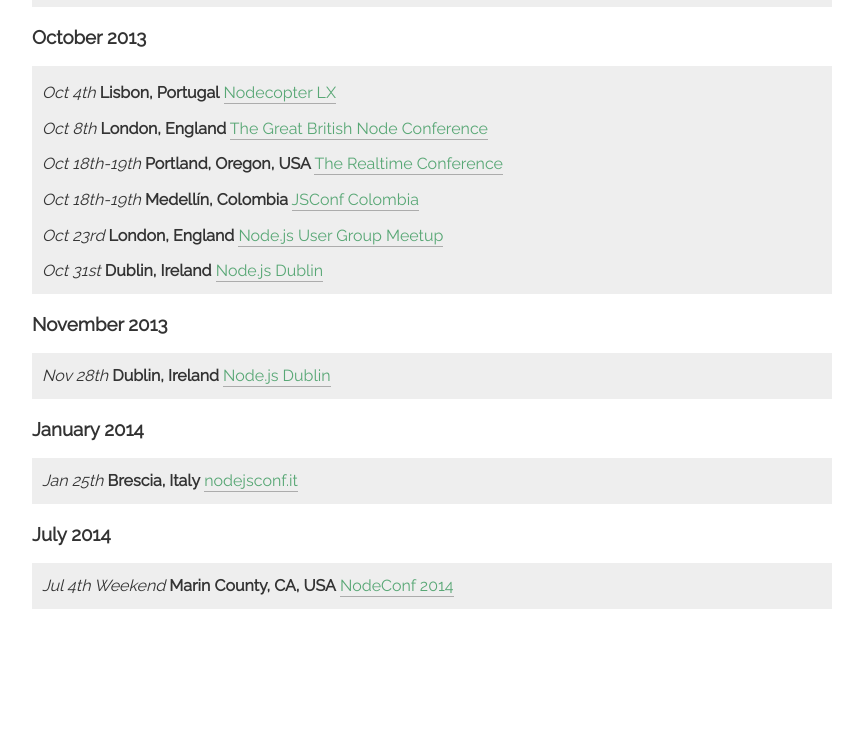
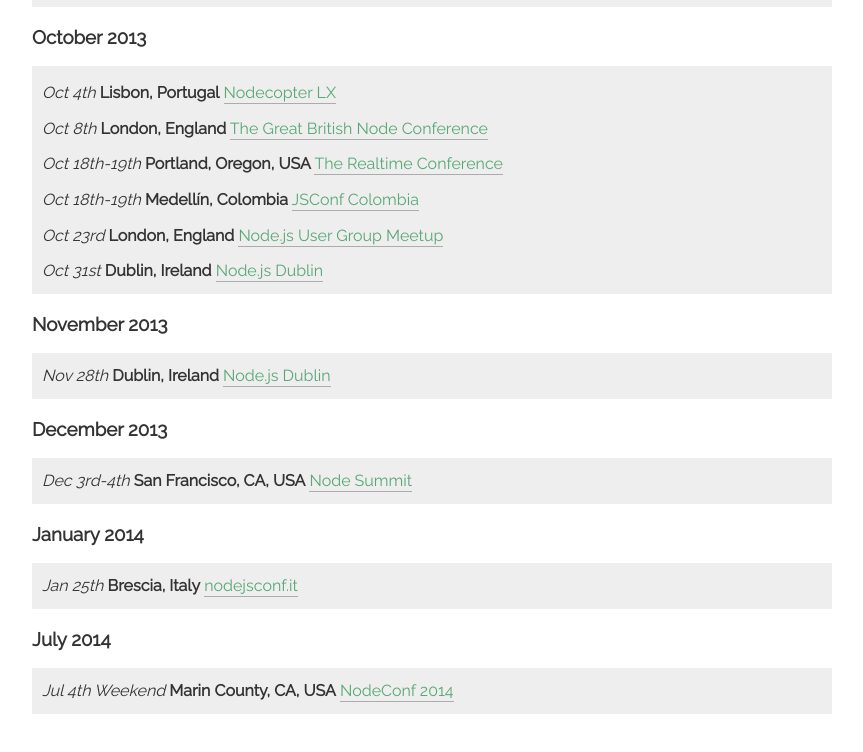
Before and after one commit to knode/node-meatspace, a website: page index.html in a window 1280 px wide. Shown: the part 1603-2355 px from the top of the page, without its empty margins (208-1071 px from the left). Before the commit the page ends 2252 px from the top, so only its background shows below. Drawn offline with Linux system fonts and the light colour scheme.

Commit message:
Updating website with latest readme.

```diff
--- a/index.html
+++ b/index.html
@@ -106,6 +106,10 @@
 <ul>
 <li><em>Nov 28th</em> <strong>Dublin, Ireland</strong> <a href="http://www.nodejsdublin.com/">Node.js Dublin</a></li>
 </ul>
+<h3>December 2013</h3>
+<ul>
+<li><em>Dec 3rd-4th</em> <strong>San Francisco, CA, USA</strong> <a href="http://nodesummit.com/">Node Summit</a></li>
+</ul>
 <h3>January 2014</h3>
 <ul>
 <li><em>Jan 25th</em> <strong>Brescia, Italy</strong> <a href="http://nodejsconf.it">nodejsconf.it</a></li>
```
